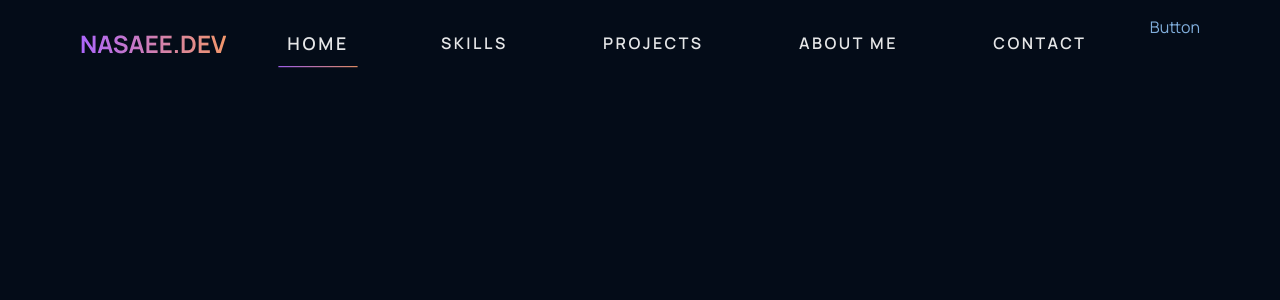
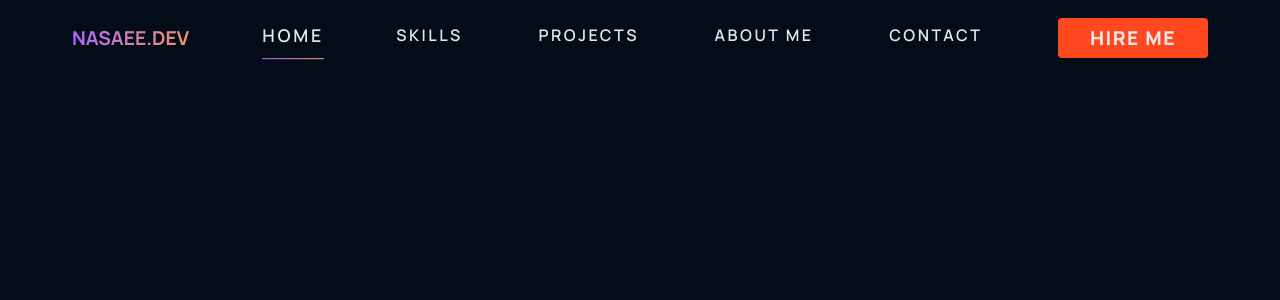
Before and after one commit to Nasaee/my-portfolio, a React (Vite) app: page / in a window 1280 px wide. Shown: the top 300 px of the page. Built offline with nearby package versions, Linux system fonts and the light colour scheme.

Commit message:
add menu icon to small screen

```diff
--- a/package.json
+++ b/package.json
@@ -13,6 +13,7 @@
     "nanoid": "^4.0.2",
     "react": "^18.2.0",
     "react-dom": "^18.2.0",
+    "react-icons": "^4.10.1",
     "styled-components": "^6.0.5"
   },
   "devDependencies": {
--- a/src/App.css
+++ b/src/App.css
@@ -10,7 +10,7 @@
   --menu-color: #e6e7e8;
   --letter-spacing: 2.5px;
 
-  --border-radius: 3px;
+  --border-radius: 4px;
   --color-footer: #031b34;
   --color-blog: #042c54;
   --color-text: #81afdd;
--- a/src/components/button/Button.jsx
+++ b/src/components/button/Button.jsx
@@ -1,4 +1,13 @@
-const Button = () => {
-  return <div>Button</div>;
+import { memo } from 'react';
+import { BaseButton } from './Button.style';
+
+const Button = ({ children, linkToGo }) => {
+  return (
+    <BaseButton>
+      <a href={linkToGo}>
+        <span>{children}</span>
+      </a>
+    </BaseButton>
+  );
 };
-export default Button;
+export default memo(Button);
--- a/src/components/button/Button.style.js
+++ b/src/components/button/Button.style.js
@@ -1,3 +1,64 @@
 import { styled } from 'styled-components';
 
-export const BaseButton = styled.button``;
+export const BaseButton = styled.div`
+  display: flex;
+  align-items: center;
+
+  a {
+    display: block;
+    width: 150px;
+    height: 40px;
+    line-height: 40px;
+    letter-spacing: 1.5px;
+    text-align: center;
+    color: var(--menu-color);
+    border-radius: var(--border-radius);
+    overflow: hidden;
+    position: relative;
+
+    span {
+      display: block;
+      font-size: 1.2rem;
+      width: 100%;
+      height: 100%;
+      font-weight: 800;
+      position: absolute;
+      top: 50%;
+      left: 50%;
+      transform: translate(-50%, -50%);
+      transition: var(--transition);
+      z-index: 3;
+    }
+
+    &::before {
+      content: '';
+      background: var(--button-color);
+      position: absolute;
+      width: 100%;
+      height: 100%;
+      top: 0;
+      left: 0;
+      z-index: 1;
+    }
+
+    &::after {
+      content: '';
+      background: var(--gradient-text);
+      position: absolute;
+      width: 0;
+      height: 100%;
+      top: 0;
+      left: 0;
+      transition: var(--transition);
+      z-index: 2;
+    }
+
+    &:hover span {
+      color: var(--background-color);
+    }
+
+    &:hover::after {
+      width: 100%;
+    }
+  }
+`;
--- a/src/components/menu/Menu.jsx
+++ b/src/components/menu/Menu.jsx
@@ -1,4 +1,14 @@
+import Wrapper from './menu.style';
+import { GiHamburgerMenu } from 'react-icons/gi';
+
 const Menu = () => {
-  return <div>Menu</div>;
+  return (
+    <Wrapper>
+      <div className='icon-container'>
+        <GiHamburgerMenu />
+      </div>
+      <ul className='menu-lists'></ul>
+    </Wrapper>
+  );
 };
 export default Menu;
--- a/src/components/menu/menu.style.js
+++ b/src/components/menu/menu.style.js
@@ -0,0 +1,30 @@
+import { styled } from 'styled-components';
+
+const Wrapper = styled.div`
+  height: 100%;
+  display: none;
+
+  .icon-container {
+    display: flex;
+    justify-content: flex-end;
+    align-items: center;
+    padding: 0 1rem;
+    height: 100%;
+    width: 90%;
+    margin: 0 auto;
+
+    svg {
+      width: 50px;
+      height: 50px;
+      color: var(--menu-color);
+    }
+  }
+
+  @media screen and (max-width: 1024px) {
+    & {
+      display: block;
+    }
+  }
+`;
+
+export default Wrapper;
--- a/src/components/navBar/Navbar.jsx
+++ b/src/components/navBar/Navbar.jsx
@@ -2,6 +2,7 @@ import { useState } from 'react';
 import Button from '../button/Button';
 import Nav from './Navbar.style';
 import { navigationLinks } from '../../data';
+import Menu from '../menu/Menu';
 
 const Navbar = () => {
   const [activeLink, setActiveLink] = useState('home');
@@ -34,8 +35,9 @@ const Navbar = () => {
             })}
           </ul>
         </div>
-        <Button />
+        <Button linkToGo={'contact-me'}>HIRE ME</Button>
       </div>
+      <Menu />
     </Nav>
   );
 };
--- a/src/components/navBar/Navbar.style.js
+++ b/src/components/navBar/Navbar.style.js
@@ -3,14 +3,16 @@ import styled from 'styled-components';
 const Nav = styled.nav`
   position: fixed;
   width: 100%;
+  height: 75px;
   z-index: 1000;
 
   .nav-center {
-    display: grid;
+    display: none;
     grid-template-columns: auto 1fr auto;
     width: 90%;
+    height: 100%;
     margin: 0 auto;
-    padding: 1rem;
+    padding: 0.5rem;
 
     .logo-container {
       display: flex;
@@ -18,7 +20,7 @@ const Nav = styled.nav`
 
       a {
         display: block;
-        font-size: 1.5rem;
+        font-size: 1.2rem;
         font-weight: 700;
         background: var(--gradient-text);
         background-clip: text;
@@ -38,7 +40,7 @@ const Nav = styled.nav`
       li {
         a {
           display: inline-block;
-          padding: 1rem 2rem;
+          padding: 1rem 0;
           font-size: 1rem;
           letter-spacing: var(--letter-spacing);
           text-transform: uppercase;
@@ -68,12 +70,18 @@ const Nav = styled.nav`
         a.active {
           transform: scale(1.1);
           &::after {
-            width: 60%;
+            width: 100%;
           }
         }
       }
     }
   }
+
+  @media screen and (min-width: 1025px) {
+    .nav-center {
+      display: grid;
+    }
+  }
 `;
 
 export default Nav;
--- a/src/utils/button_type_classes.js
+++ /dev/null
@@ -1,5 +0,0 @@
-const BUTTON_TYPE_CLASSES = {
-  base: 'base',
-};
-
-export default BUTTON_TYPE_CLASSES;
```
Also changed, not shown: 1 other file (tests, documents, lock files or other folders).
